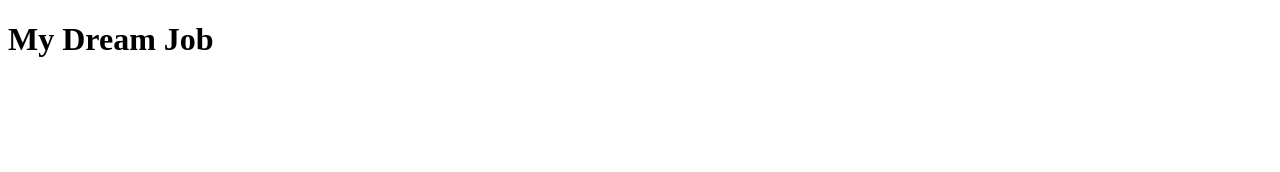
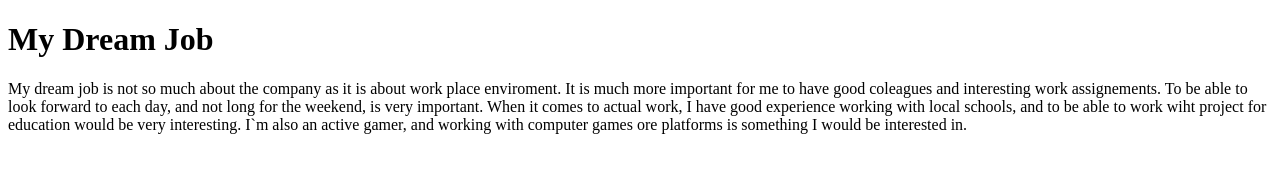
Before and after one commit to Purgatos81/wedrep, a plain HTML site: page job.html in a window 1280 px wide. Drawn offline with Linux system fonts and the light colour scheme.

Commit message:
added content for job.html

```diff
--- a/job.html
+++ b/job.html
@@ -13,7 +13,19 @@
         </h1>
     </header>
     <main>
+        <p>
+            My dream job is not so much about the company as it is about
+            work place enviroment. It is much more important for me to have
+            good coleagues and interesting work assignements. To be able
+            to look forward to each day, and not long for the weekend, is
+            very important.
 
+            When it comes to actual work, I have good experience working with
+            local schools, and to be able to work wiht project for education
+            would be very interesting. I`m also an active gamer, and working
+            with computer games ore platforms is something I would be interested
+            in.
+        </p>
     </main>
     <footer>
 
```
